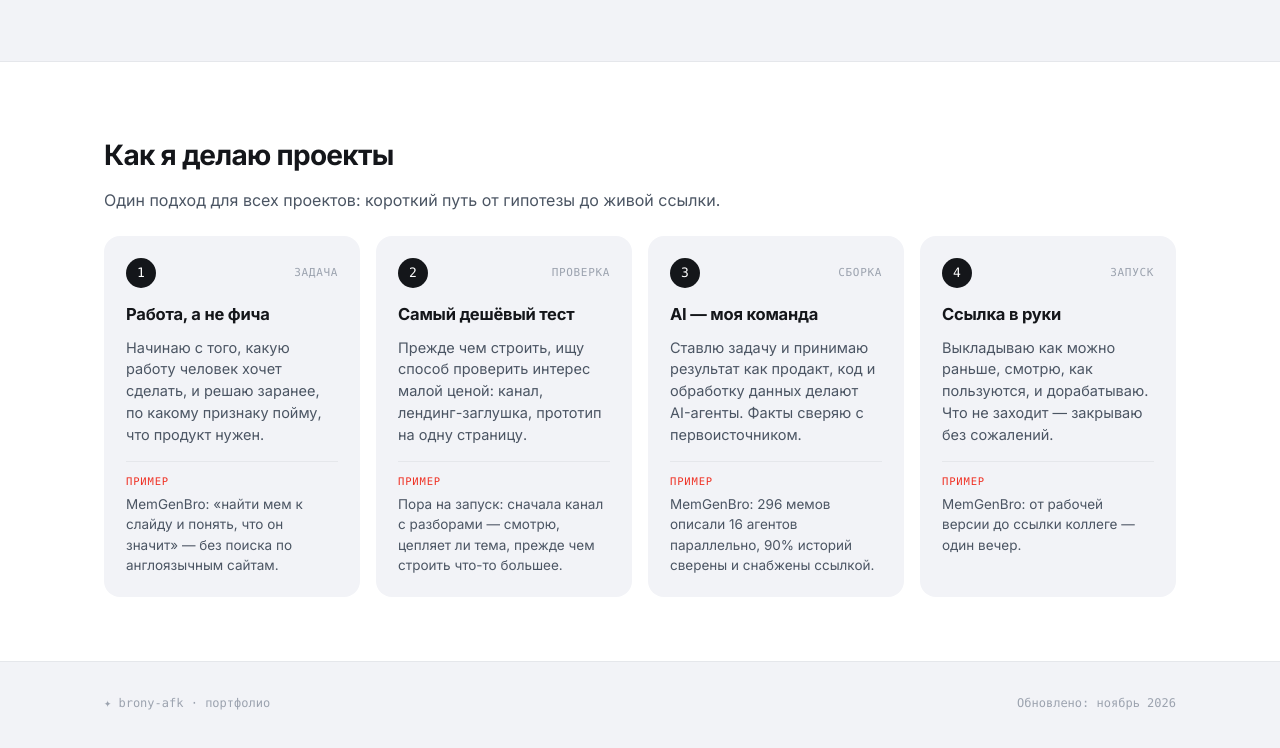
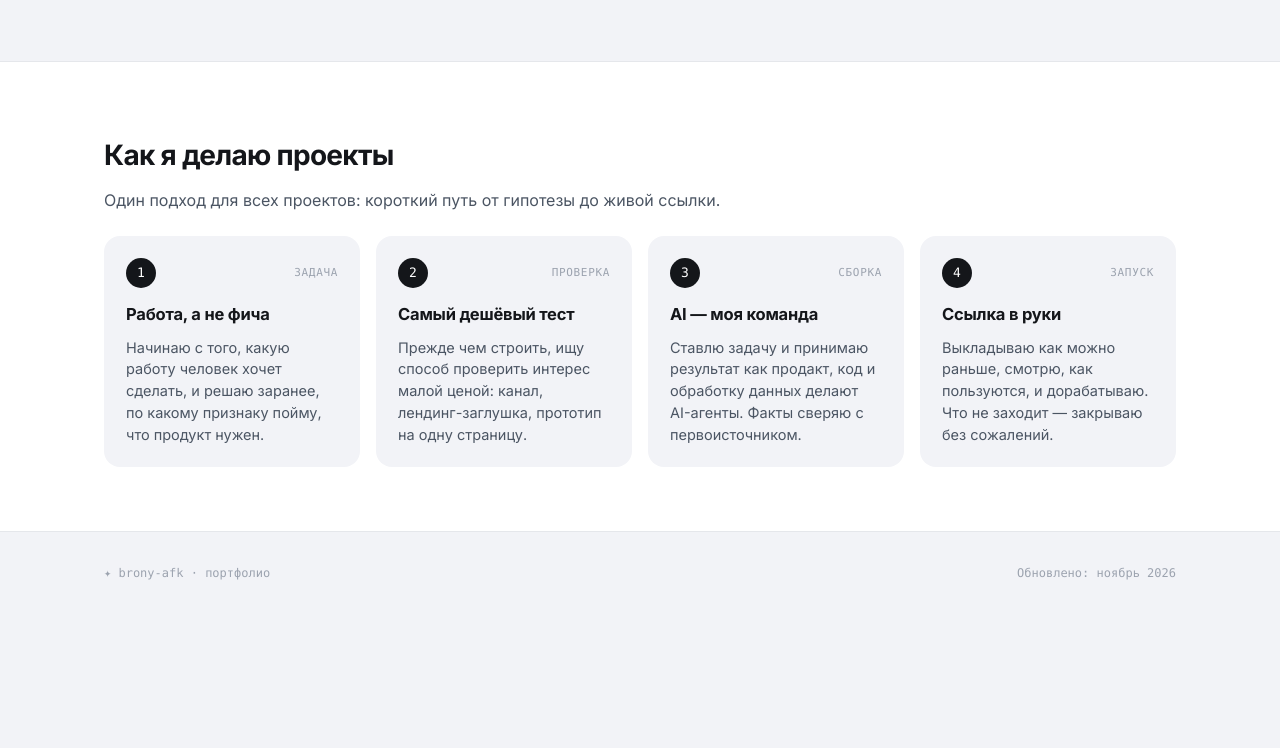
Before and after one commit to brony-afk/brony-afk.github.io, a plain HTML site: page index.html in a window 1280 px wide. Shown: the part 1588-2336 px from the top of the page. After the commit the page ends 2218 px from the top, so only its background shows below. Drawn offline with Linux system fonts and the light colour scheme.

Commit message:
Hide step examples until more projects

```diff
--- a/index.html
+++ b/index.html
@@ -123,10 +123,10 @@ footer .wrap { display: flex; justify-content: space-between; gap: 16px; flex-wr
   <div class="sec-head"><h2>Как я делаю проекты</h2></div>
   <p class="how-sub">Один подход для всех проектов: короткий путь от гипотезы до живой ссылки.</p>
   <div class="how">
-    <div class="step"><div class="step-top"><div class="num">1</div><span class="step-label">Задача</span></div><h4>Работа, а не фича</h4><p>Начинаю с того, какую работу человек хочет сделать, и решаю заранее, по какому признаку пойму, что продукт нужен.</p><div class="example"><b>Пример</b>MemGenBro: «найти мем к слайду и понять, что он значит» — без поиска по англоязычным сайтам.</div></div>
-    <div class="step"><div class="step-top"><div class="num">2</div><span class="step-label">Проверка</span></div><h4>Самый дешёвый тест</h4><p>Прежде чем строить, ищу способ проверить интерес малой ценой: канал, лендинг-заглушка, прототип на одну страницу.</p><div class="example"><b>Пример</b>Пора на запуск: сначала канал с разборами — смотрю, цепляет ли тема, прежде чем строить что-то большее.</div></div>
-    <div class="step"><div class="step-top"><div class="num">3</div><span class="step-label">Сборка</span></div><h4>AI — моя команда</h4><p>Ставлю задачу и принимаю результат как продакт, код и обработку данных делают AI-агенты. Факты сверяю с первоисточником.</p><div class="example"><b>Пример</b>MemGenBro: 296 мемов описали 16 агентов параллельно, 90% историй сверены и снабжены ссылкой.</div></div>
-    <div class="step"><div class="step-top"><div class="num">4</div><span class="step-label">Запуск</span></div><h4>Ссылка в руки</h4><p>Выкладываю как можно раньше, смотрю, как пользуются, и дорабатываю. Что не заходит — закрываю без сожалений.</p><div class="example"><b>Пример</b>MemGenBro: от рабочей версии до ссылки коллеге — один вечер.</div></div>
+    <div class="step"><div class="step-top"><div class="num">1</div><span class="step-label">Задача</span></div><h4>Работа, а не фича</h4><p>Начинаю с того, какую работу человек хочет сделать, и решаю заранее, по какому признаку пойму, что продукт нужен.</p></div>
+    <div class="step"><div class="step-top"><div class="num">2</div><span class="step-label">Проверка</span></div><h4>Самый дешёвый тест</h4><p>Прежде чем строить, ищу способ проверить интерес малой ценой: канал, лендинг-заглушка, прототип на одну страницу.</p></div>
+    <div class="step"><div class="step-top"><div class="num">3</div><span class="step-label">Сборка</span></div><h4>AI — моя команда</h4><p>Ставлю задачу и принимаю результат как продакт, код и обработку данных делают AI-агенты. Факты сверяю с первоисточником.</p></div>
+    <div class="step"><div class="step-top"><div class="num">4</div><span class="step-label">Запуск</span></div><h4>Ссылка в руки</h4><p>Выкладываю как можно раньше, смотрю, как пользуются, и дорабатываю. Что не заходит — закрываю без сожалений.</p></div>
   </div>
 </div></section>
 
```
